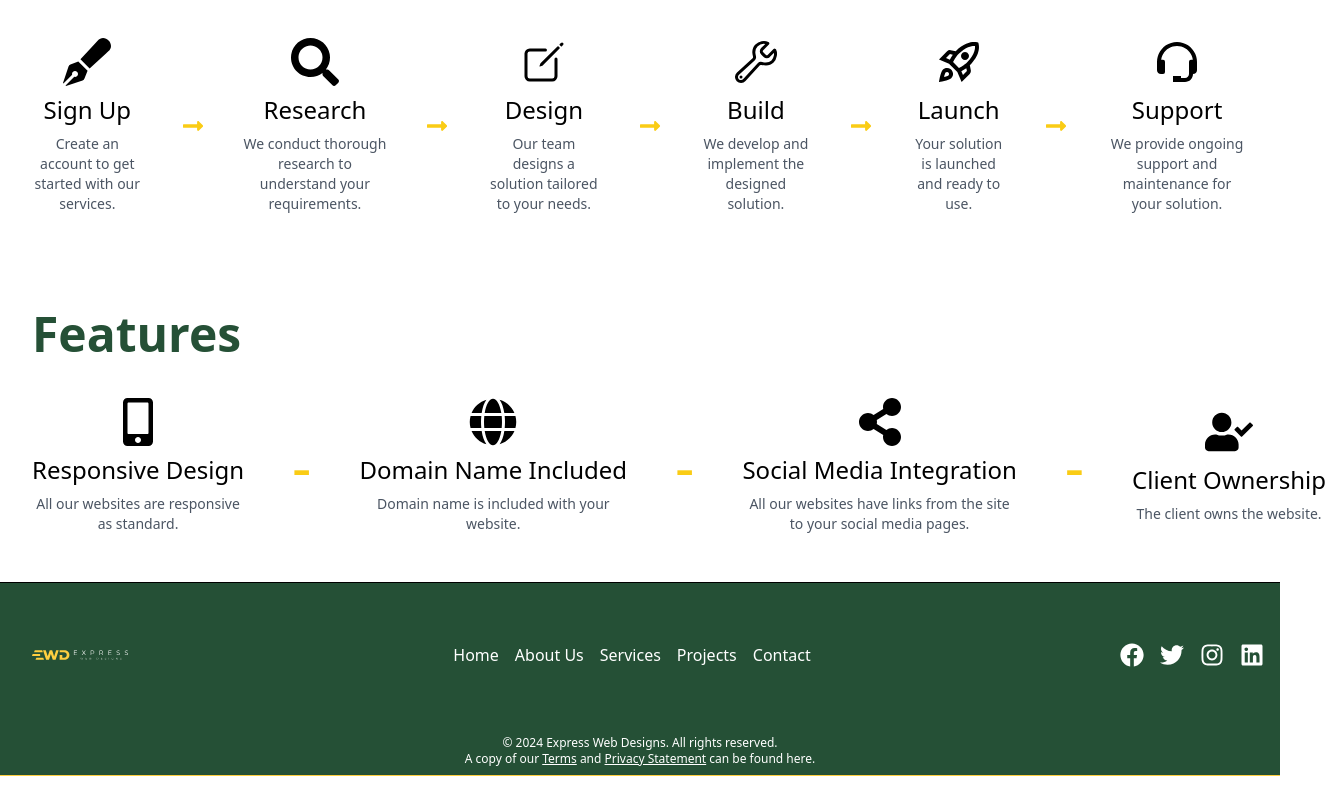
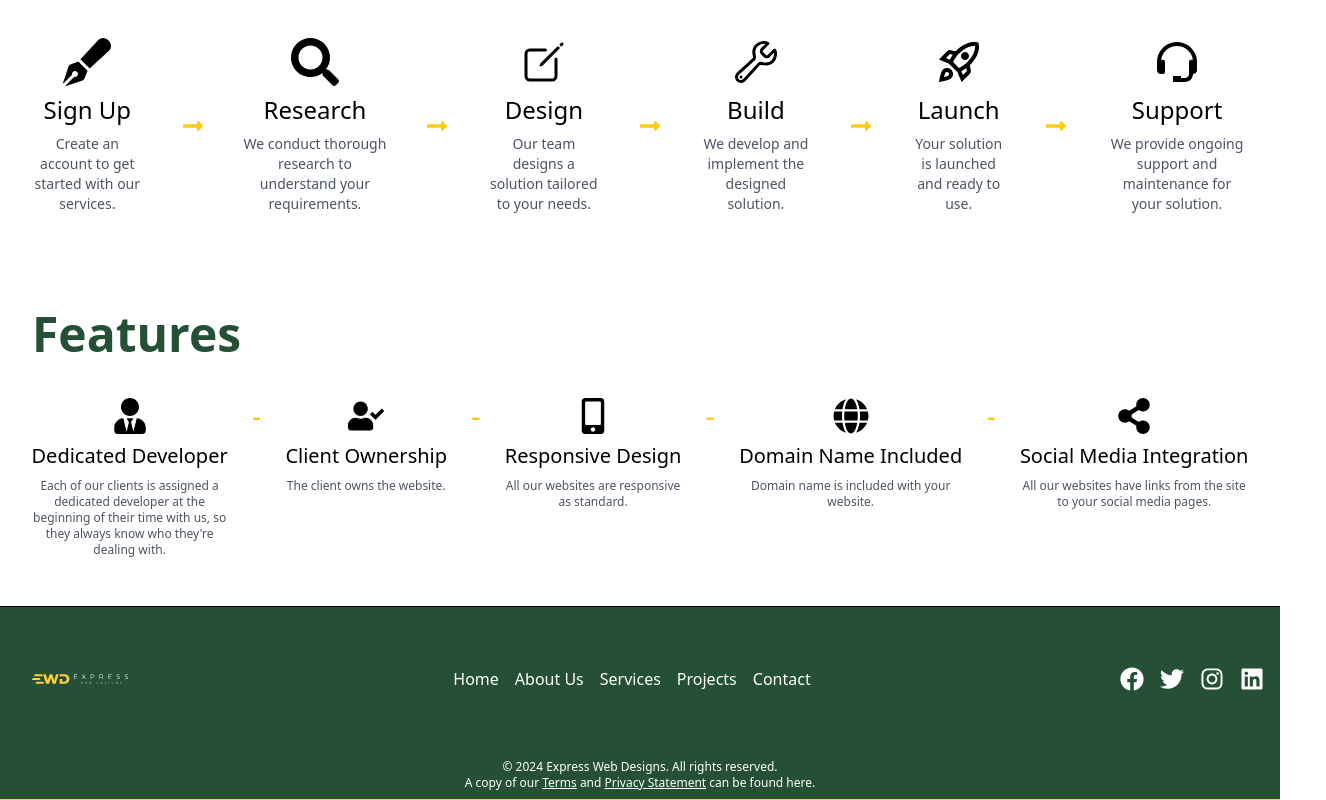
Before and after one commit to jdm1991/final-express, a Next.js app: page /webDesign in a window 1280 px wide. Shown: the part 2234-3034 px from the top of the page, 1326 px wide, since content can reach past the window. Before the commit the page ends 3010 px from the top, so only its background shows below. Built offline with nearby package versions, Linux system fonts and the light colour scheme.

Commit message:
Features section fixed

```diff
--- a/src/app/components/Features.jsx
+++ b/src/app/components/Features.jsx
@@ -1,9 +1,25 @@
 // components/Features.js
-
-import { FaMobileAlt, FaGlobe, FaShareAlt, FaUserCheck } from "react-icons/fa";
+import {
+  FaMobileAlt,
+  FaGlobe,
+  FaShareAlt,
+  FaUserCheck,
+  FaUserTie,
+} from "react-icons/fa";
 
 export default function Features() {
   const features = [
+    {
+      title: "Dedicated Developer",
+      description:
+        "Each of our clients is assigned a dedicated developer at the beginning of their time with us, so they always know who they're dealing with.",
+      icon: FaUserTie,
+    },
+    {
+      title: "Client Ownership",
+      description: "The client owns the website.",
+      icon: FaUserCheck,
+    },
     {
       title: "Responsive Design",
       description: "All our websites are responsive as standard.",
@@ -20,11 +36,6 @@ export default function Features() {
         "All our websites have links from the site to your social media pages.",
       icon: FaShareAlt,
     },
-    {
-      title: "Client Ownership",
-      description: "The client owns the website.",
-      icon: FaUserCheck,
-    },
   ];
 
   return (
@@ -33,22 +44,25 @@ export default function Features() {
         <h2 className="text-4xl md:text-5xl font-bold text-[#255036] mb-10 text-left">
           Features
         </h2>
-        <div className="flex justify-between items-center space-x-12">
+        <div className="flex justify-center items-start space-x-6">
           {features.map((feature, index) => (
             <>
-              <div key={index} className="flex items-center space-x-4">
-                <div className="flex flex-col items-center space-y-2 hover:scale-110 transition-all duration-300">
-                  <feature.icon className="text-5xl text-current" />
-                  <p className="text-2xl text-black whitespace-nowrap">
-                    {feature.title}
-                  </p>
-                  <p className="text-sm text-gray-600 text-center">
-                    {feature.description}
-                  </p>
-                </div>
+              <div
+                key={index}
+                className="flex flex-col items-center space-y-2 hover:scale-110 transition-all duration-300"
+              >
+                <feature.icon className="text-4xl text-current" />
+                <p className="text-xl text-black whitespace-nowrap">
+                  {feature.title}
+                </p>
+                <p className="text-xs text-gray-600 text-center max-w-xs mt-1">
+                  {feature.description}
+                </p>
               </div>
               {index !== features.length - 1 && (
-                <div className="text-6xl text-yellow-400">-</div>
+                <div className="text-3xl text-yellow-400 flex items-center">
+                  -
+                </div>
               )}
             </>
           ))}
```
